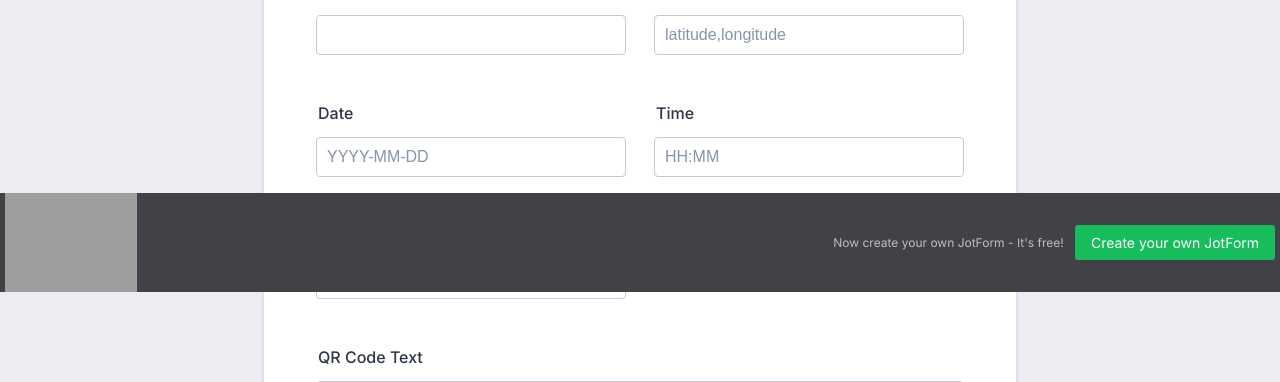
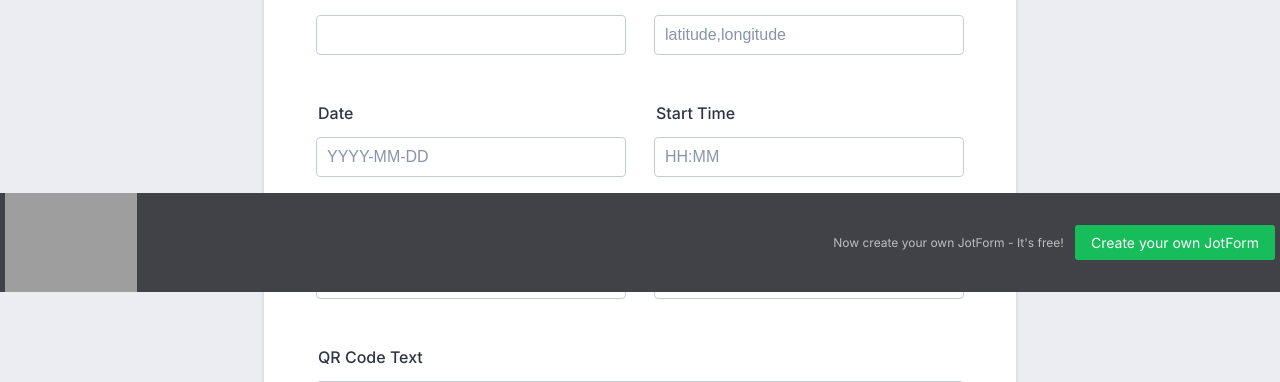
Before and after one commit to hammady/passgen, a Flask app: page / in a window 1280 px wide. Shown: the part 508-890 px from the top of the page. Run offline with Flask 2, Linux system fonts and the light colour scheme; grey boxes are pictures that could not be loaded.

Commit message:
Add an end date for events

```diff
--- a/app.py
+++ b/app.py
@@ -43,15 +43,21 @@ def root_html():
 
 @app.route('/generate', methods=['GET'])
 def generate():
+    def format_time(date, time, time_zone):
+        time_str = '{}T{}:00{}'.format(date, time, time_zone)
+        return datetime.fromisoformat(time_str)
+
     # handle api key
     api_key = request.args.get('apiKey')
     organization_name = get_organization_name(api_key)
     venue = request.args.get('venue')
-    time = '{}T{}:00{}'.format(request.args.get('date'), request.args.get('time'), request.args.get('timeZone'))
-    time = datetime.fromisoformat(time)
+    date = request.args.get('date')
+    time_zone = request.args.get('timeZone')
+    start_time = format_time(date, request.args.get('start_time'), time_zone)
+    end_time = format_time(date, request.args.get('end_time'), time_zone)
     allowed_message = get_message(api_key, request.args.get('qrCode'))
     if allowed_message == None:
-        allowed_message = 'Demo barcode, please contact me to get an API key. Venue is {} at {} anyway'.format(venue, time)
+        allowed_message = 'Demo barcode, please contact me to get an API key. Venue is {} at {} anyway'.format(venue, start_time)
     latitude, longitude = request.args.get('location').split(',')
 
     output = passgen.generate(
@@ -61,7 +67,8 @@ def generate():
         message=allowed_message,
         latitude=float(latitude),
         longitude=float(longitude),
-        time=time)
+        start_time=start_time,
+        end_time=end_time)
 
     return send_file(
         output,
--- a/templates/form.html
+++ b/templates/form.html
@@ -46,15 +46,21 @@
             </div>
           </li>
           <li class="form-line form-line-column form-col-1" data-type="control_textbox" id="id_106">
-            <label class="form-label form-label-top" id="label_106" for="input_106"> Time </label>
+            <label class="form-label form-label-top" id="label_106" for="input_106"> Start Time </label>
             <div id="cid_106" class="form-input-wide" data-layout="half">
-              <input type="text" id="input_106" name="time" data-type="input-textbox" class="form-textbox" style="width:310px" size="310" value="" placeholder="HH:MM" data-component="textbox" aria-labelledby="label_106">
+              <input type="text" id="input_106" name="start_time" data-type="input-textbox" class="form-textbox" style="width:310px" size="310" value="" placeholder="HH:MM" data-component="textbox" aria-labelledby="label_106">
             </div>
           </li>
           <li class="form-line form-line-column form-col-1" data-type="control_textbox" id="id_107">
             <label class="form-label form-label-top" id="label_107" for="input_107"> Time Zone </label>
             <div id="cid_107" class="form-input-wide" data-layout="half">
               <input type="text" id="input_107" name="timeZone" data-type="input-textbox" class="form-textbox" style="width:310px" size="310" value="" placeholder="Example: -04:00" data-component="textbox" aria-labelledby="label_107">
+            </div>
+          </li>
+          <li class="form-line form-line-column form-col-1" data-type="control_textbox" id="id_1106">
+            <label class="form-label form-label-top" id="label_1106" for="input_1106"> End Time </label>
+            <div id="cid_1106" class="form-input-wide" data-layout="half">
+              <input type="text" id="input_1106" name="end_time" data-type="input-textbox" class="form-textbox" style="width:310px" size="310" value="" placeholder="HH:MM" data-component="textbox" aria-labelledby="label_1106">
             </div>
           </li>
           <li class="form-line" data-type="control_textarea" id="id_45">
```
Also changed, not shown: passgen.py (+7 -6 lines).
